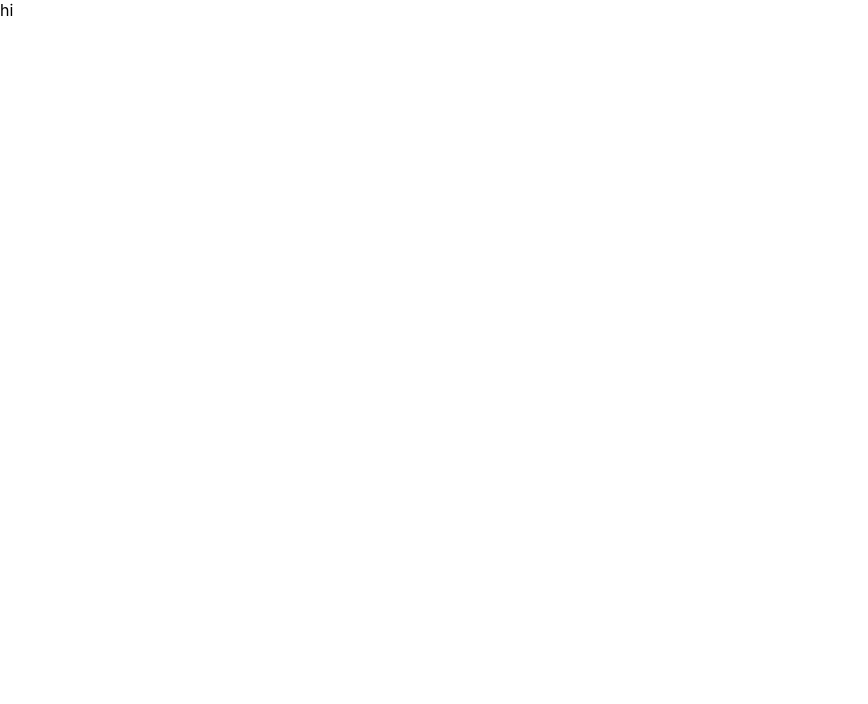
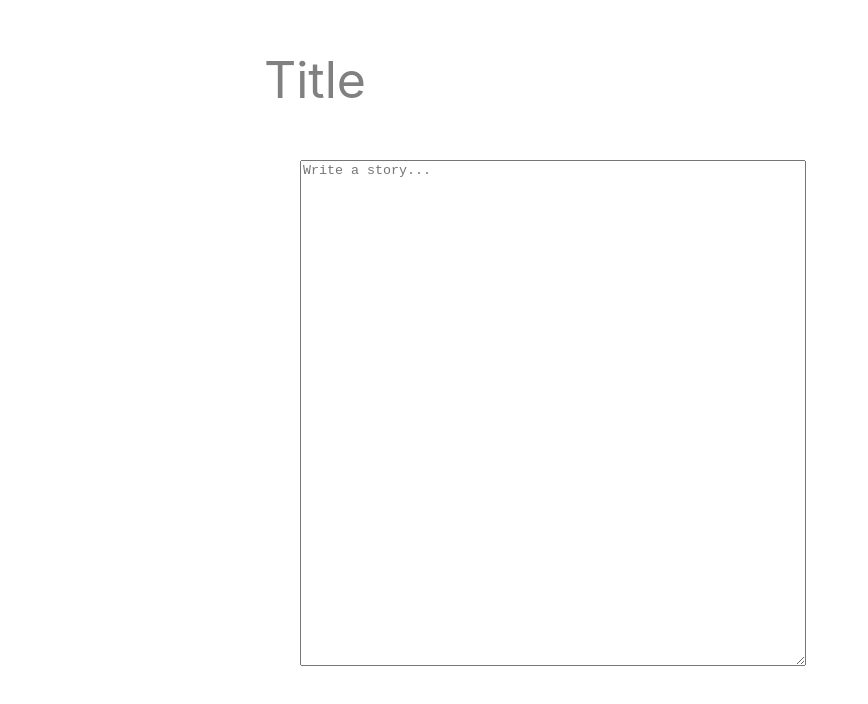
Before and after one commit to SRILAKSHMI576/Pepper_Cloud_Assignment, a React (Create React App) app: page /story-create in a window 1280 px wide. Shown: the top 704 px of the page, without its empty margins (0-868 px from the left). Built offline with nearby package versions, Linux system fonts and the light colour scheme.

Commit message:
Create a textarea field and apply styles for it

```diff
--- a/src/StoryPage/StoryPage.js
+++ b/src/StoryPage/StoryPage.js
@@ -2,7 +2,11 @@ import React from "react";
 import "./style.css";
 
 function StoryPage() {
-  return <div>hi</div>;
+  return (
+    <div>
+      <p className="title-1">Title</p>
+      <textarea className="text-area" placeholder="Write a story..." />
+    </div>
+  );
 }
-
 export default StoryPage;
--- a/src/StoryPage/style.css
+++ b/src/StoryPage/style.css
@@ -4,3 +4,8 @@
   font-size: 50px;
   margin-left: -650px;
 }
+.text-area {
+  margin-left: 300px;
+  width: 500px;
+  height: 500px;
+}
```
